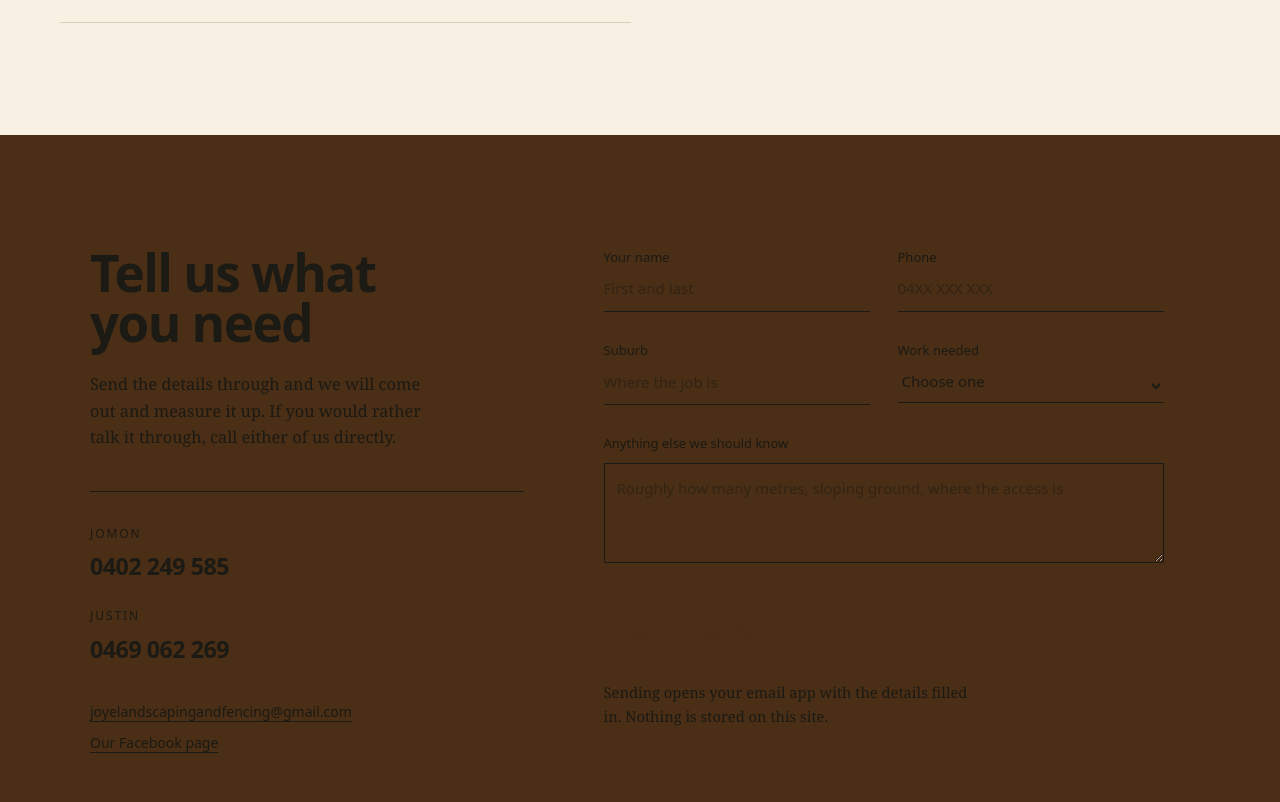
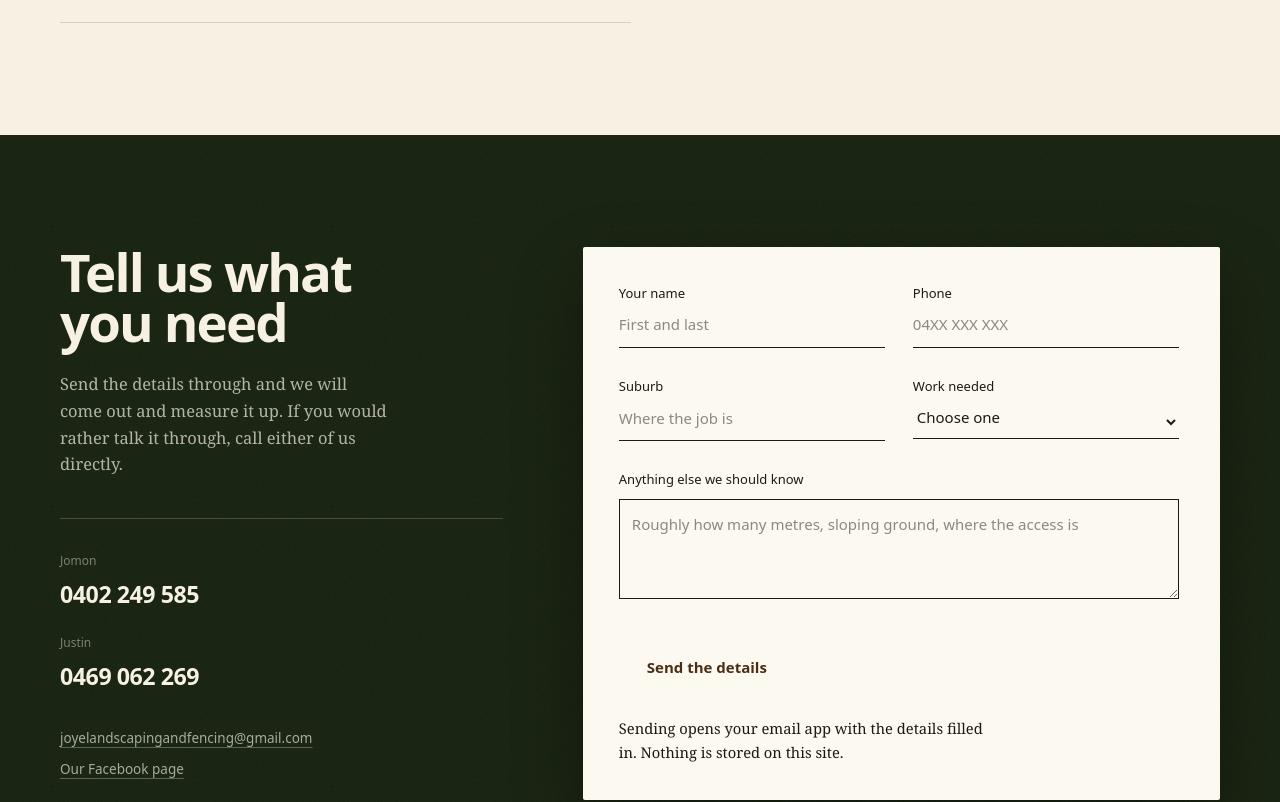
Before and after one commit to lintochittilappilly-dotcom/joyelandscaping.easrb.com, a React (Vite) app: page / in a window 1280 px wide. Shown: the part 3200-4002 px from the top of the page. Built offline with nearby package versions, Linux system fonts and the light colour scheme.

Commit message:
Update Quote.tsx

```diff
--- a/src/components/Quote.tsx
+++ b/src/components/Quote.tsx
@@ -3,26 +3,27 @@ import QuoteForm from "./QuoteForm";
 
 export default function Quote() {
   return (
-    <section id="quote" className="on-dark scroll-mt-6 bg-bark text-concrete">
-      <div className="mx-auto grid max-w-[1180px] gap-14 px-6 py-20 md:px-10 md:py-28 lg:grid-cols-[0.85fr_1.15fr] lg:gap-20">
+    <section id="quote" className="on-dark grain relative scroll-mt-24 overflow-hidden bg-forest text-cream">
+      <div className="relative z-10 mx-auto max-w-[1240px] px-6 py-20 md:px-10 md:py-28">
+        <div className="grid gap-12 lg:grid-cols-[0.82fr_1.18fr] lg:gap-20">
           <div>
-          <h2 className="max-w-[13ch] font-display text-[clamp(2rem,4.6vw,3.2rem)] font-extrabold leading-[0.98] tracking-[-0.03em]">
+            <h2 className="max-w-[13ch] font-display text-[clamp(2.1rem,4.6vw,3.3rem)] font-extrabold leading-[0.95] tracking-[-0.035em]">
               Tell us what you need
             </h2>
-          <p className="mt-6 max-w-[38ch] text-[1.02rem] leading-[1.62] text-concrete/75">
-            Send the details through and we will come out and measure it up. If
-            you would rather talk it through, call either of us directly.
+            <p className="mt-6 max-w-[36ch] text-[1.03rem] leading-[1.62] text-cream/70">
+              Send the details through and we will come out and measure it up.
+              If you would rather talk it through, call either of us directly.
             </p>
 
-          <ul className="mt-10 space-y-5 border-t border-concrete/20 pt-8">
+            <ul className="mt-10 space-y-5 border-t border-cream/20 pt-8">
               {business.phones.map((phone) => (
                 <li key={phone.name}>
-                <p className="font-display text-[12px] uppercase tracking-[0.16em] text-galv">
+                  <p className="font-display text-[12px] text-cream/45">
                     {phone.name}
                   </p>
                   <a
                     href={phone.href}
-                  className="mt-1 block font-display text-[1.45rem] font-semibold tracking-[-0.02em] text-concrete underline decoration-transparent decoration-2 underline-offset-[6px] transition-colors hover:decoration-concrete/60"
+                    className="mt-1 block font-display text-[1.45rem] font-semibold tracking-[-0.02em] text-cream underline decoration-transparent decoration-2 underline-offset-[6px] transition-colors hover:decoration-cream/50"
                   >
                     {phone.display}
                   </a>
@@ -30,11 +31,11 @@ export default function Quote() {
               ))}
             </ul>
 
-          <div className="mt-8 space-y-2 font-display text-[14px] text-concrete/70">
+            <div className="mt-8 space-y-2 font-display text-[13.5px] text-cream/65">
               <p>
                 <a
                   href={`mailto:${business.email}`}
-                className="underline decoration-concrete/30 underline-offset-4 transition-colors hover:text-concrete hover:decoration-concrete"
+                  className="underline decoration-cream/30 underline-offset-4 transition-colors hover:text-cream hover:decoration-cream"
                 >
                   {business.email}
                 </a>
@@ -44,7 +45,7 @@ export default function Quote() {
                   href={business.facebook}
                   target="_blank"
                   rel="noreferrer"
-                className="underline decoration-concrete/30 underline-offset-4 transition-colors hover:text-concrete hover:decoration-concrete"
+                  className="underline decoration-cream/30 underline-offset-4 transition-colors hover:text-cream hover:decoration-cream"
                 >
                   Our Facebook page
                 </a>
@@ -52,7 +53,10 @@ export default function Quote() {
             </div>
           </div>
 
+          <div className="rounded-[2px] bg-paper p-6 text-ink shadow-[0_28px_70px_rgba(0,0,0,0.32)] md:p-9">
             <QuoteForm />
+          </div>
+        </div>
       </div>
     </section>
   );
```
Lines whose indentation alone changed are shown as unchanged.
